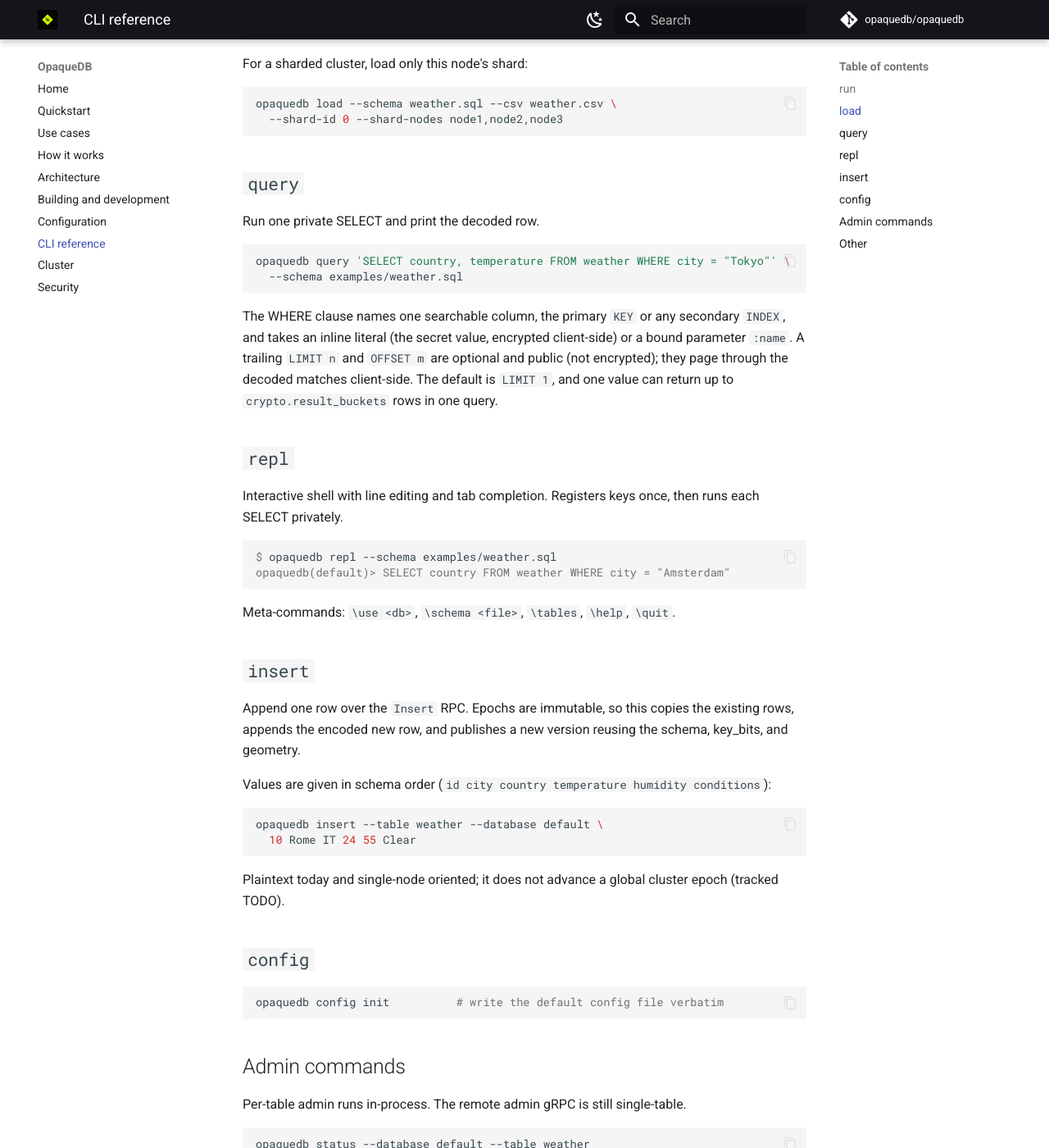
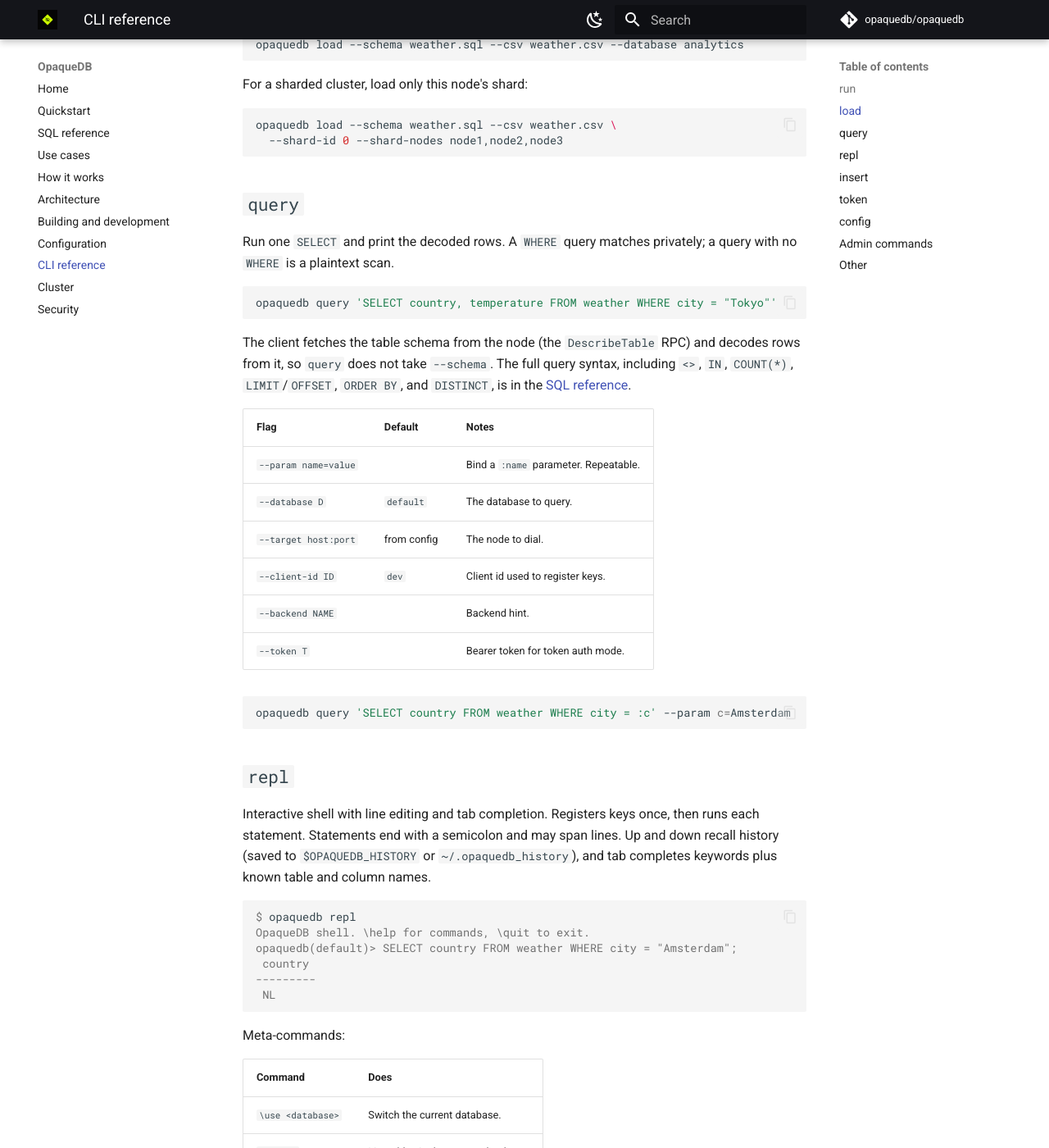
Before and after one commit to opaquedb/docs, an MkDocs documentation site: the page built from docs/cli.md, in a window 1280 px wide and 1400 px high, scrolled down 658 px. Shown: the whole window at 82% size. Built offline with MkDocs 1.6.1 and Material for MkDocs 9.7.7, drawn with Linux system fonts in a browser that asks for light colours; comment, search, counter and statistics services are not loaded; some of the changed text lies outside the part shown.

Commit message:
Add SQL reference and update docs for develop branch
Add a dedicated SQL reference page covering CREATE TABLE, the full SELECT
grammar, supported operators (=, <>, IN, same-column OR, COUNT(*)),
client-side clauses, and the parse-but-not-evaluated boundary.

Update quickstart, CLI, how-it-works, index, and use cases to match the
current code: aligned table output, default LIMIT 10, query/repl fetch the
schema over DescribeTable (no --schema), new repl meta-commands, the token
command, and JSON columns.

````diff
--- a/docs/cli.md
+++ b/docs/cli.md
@@ -18,7 +18,8 @@ opaquedb run --set auth.mode=none --set auth.enable_insecure=true   # local dev
 
 ## `load`
 
-Ingest a schema and a CSV. The CSV header names the columns.
+Ingest a schema and a CSV. The CSV header names the columns. This is the only
+command that takes `--schema`; it is the DDL that defines the table.
 
 ```sh
 opaquedb load --schema examples/weather.sql --csv examples/weather.csv
@@ -34,31 +35,59 @@ opaquedb load --schema weather.sql --csv weather.csv \
 
 ## `query`
 
-Run one private SELECT and print the decoded row.
+Run one `SELECT` and print the decoded rows. A `WHERE` query matches privately; a
+query with no `WHERE` is a plaintext scan.
 
 ```sh
-opaquedb query 'SELECT country, temperature FROM weather WHERE city = "Tokyo"' \
-  --schema examples/weather.sql
+opaquedb query 'SELECT country, temperature FROM weather WHERE city = "Tokyo"'
 ```
 
-The WHERE clause names one searchable column, the primary `KEY` or any secondary
-`INDEX`, and takes an inline literal (the secret value, encrypted client-side) or
-a bound parameter `:name`. A trailing `LIMIT n` and `OFFSET m` are optional and
-public (not encrypted); they page through the decoded matches client-side. The
-default is `LIMIT 1`, and one value can return up to `crypto.result_buckets` rows
-in one query.
+The client fetches the table schema from the node (the `DescribeTable` RPC) and
+decodes rows from it, so `query` does not take `--schema`. The full query syntax,
+including `<>`, `IN`, `COUNT(*)`, `LIMIT`/`OFFSET`, `ORDER BY`, and `DISTINCT`, is
+in the [SQL reference](sql.md).
+
+| Flag | Default | Notes |
+| --- | --- | --- |
+| `--param name=value` | | Bind a `:name` parameter. Repeatable. |
+| `--database D` | `default` | The database to query. |
+| `--target host:port` | from config | The node to dial. |
+| `--client-id ID` | `dev` | Client id used to register keys. |
+| `--backend NAME` | | Backend hint. |
+| `--token T` | | Bearer token for token auth mode. |
+
+```sh
+opaquedb query 'SELECT country FROM weather WHERE city = :c' --param c=Amsterdam
+```
 
 ## `repl`
 
-Interactive shell with line editing and tab completion. Registers keys once,
-then runs each SELECT privately.
+Interactive shell with line editing and tab completion. Registers keys once, then
+runs each statement. Statements end with a semicolon and may span lines. Up and
+down recall history (saved to `$OPAQUEDB_HISTORY` or `~/.opaquedb_history`), and
+tab completes keywords plus known table and column names.
 
 ```console
-$ opaquedb repl --schema examples/weather.sql
-opaquedb(default)> SELECT country FROM weather WHERE city = "Amsterdam"
+$ opaquedb repl
+OpaqueDB shell. \help for commands, \quit to exit.
+opaquedb(default)> SELECT country FROM weather WHERE city = "Amsterdam";
+ country
+---------
+ NL
 ```
 
-Meta-commands: `\use <db>`, `\schema <file>`, `\tables`, `\help`, `\quit`.
+Meta-commands:
+
+| Command | Does |
+| --- | --- |
+| `\use <database>` | Switch the current database. |
+| `\tables` | List tables in the current database. |
+| `\d <table>` | Show a table's columns. |
+| `\timing` | Toggle query timing on or off. |
+| `\help` (`\h`) | Show the command list. |
+| `\quit` (`\q`) | Exit. |
+
+Flags: `--target`, `--client-id` (default `repl`), `--token`, `--database`.
 
 ## `insert`
 
@@ -76,6 +105,18 @@ opaquedb insert --table weather --database default \
 
 Plaintext today and single-node oriented; it does not advance a global cluster
 epoch (tracked TODO).
+
+## `token`
+
+Provision auth tokens for token mode.
+
+```sh
+opaquedb token mint --id analyst --role query
+opaquedb token mint --id ops --role admin --bytes 32
+```
+
+`mint` prints one `id role token` line of a `/dev/urandom` token. Roles are
+`query` or `admin`.
 
 ## `config`
 
--- a/mkdocs.yml
+++ b/mkdocs.yml
@@ -58,6 +58,7 @@ plugins:
 nav:
   - Home: index.md
   - Quickstart: quickstart.md
+  - SQL reference: sql.md
   - Use cases: use-cases.md
   - How it works: how-it-works.md
   - Architecture: architecture.md
````
Also changed, not shown: docs/how-it-works.md (+33 -8 lines), docs/index.md (+7 -5 lines), docs/quickstart.md (+74 -25 lines), docs/sql.md (added, +338 -0 lines), docs/use-cases.md (+19 -16 lines).
